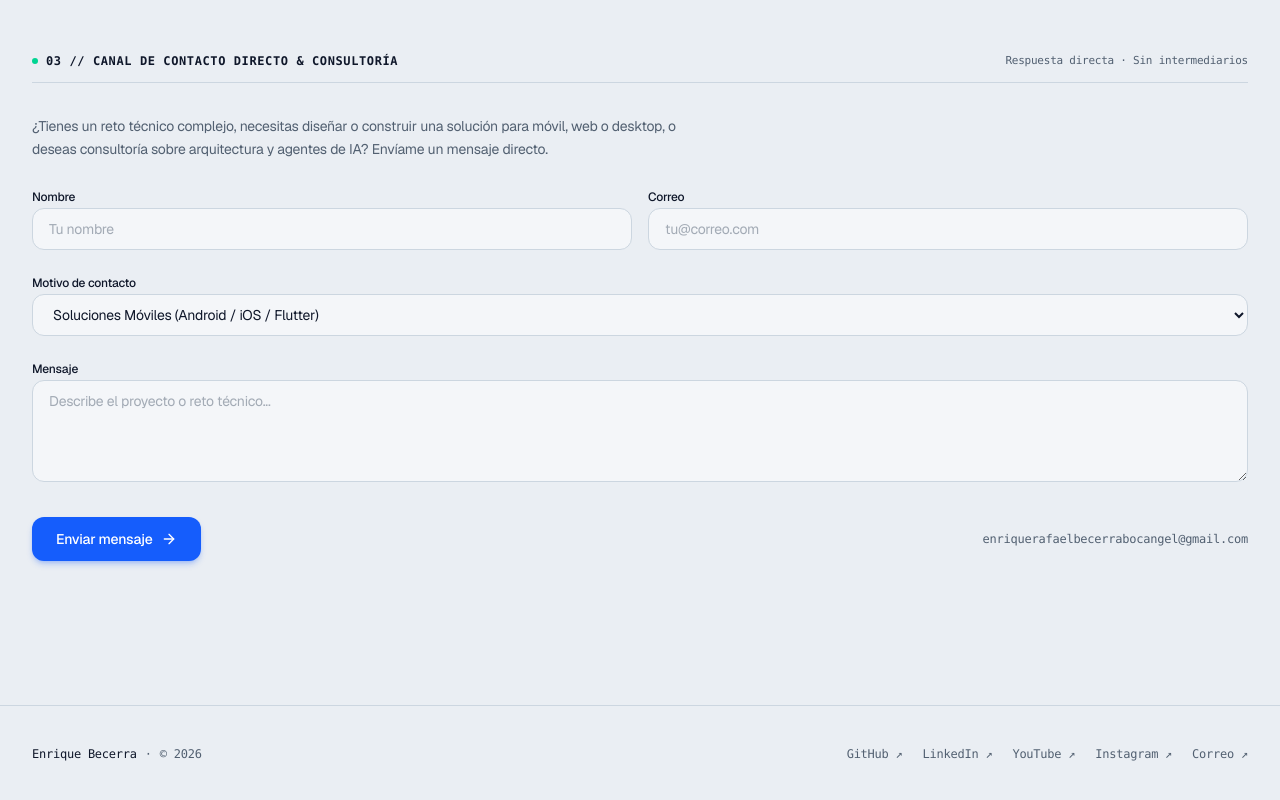
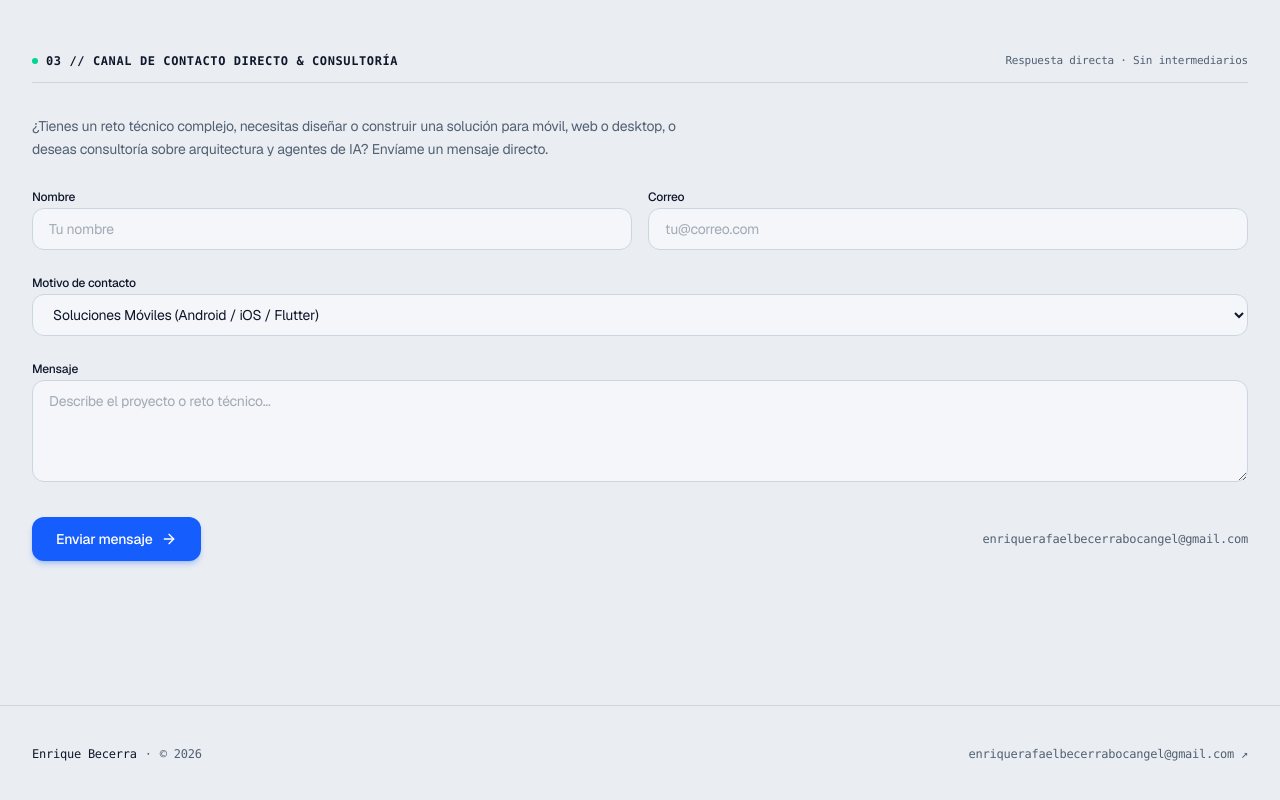
Before and after one commit to ModLovelace/modlovelace-web, a Next.js app: page / in a window 1280 px wide. Shown: the part 4295-5095 px from the top of the page. Built offline with nearby package versions, Linux system fonts and the light colour scheme.

Commit message:
refactor(footer): keep social links exclusively in header bar

```diff
--- a/src/components/layout/footer.tsx
+++ b/src/components/layout/footer.tsx
@@ -1,4 +1,3 @@
-import Link from "next/link";
 import { siteConfig } from "@/config/site";
 
 export function Footer() {
@@ -14,43 +13,11 @@ export function Footer() {
         </div>
 
         <div className="flex items-center gap-5">
-          <Link
-            href={siteConfig.links.github}
-            target="_blank"
-            rel="noreferrer"
-            className="hover:text-[var(--foreground)] transition-colors"
-          >
-            GitHub ↗
-          </Link>
-          <Link
-            href={siteConfig.links.linkedin}
-            target="_blank"
-            rel="noreferrer"
-            className="hover:text-[var(--foreground)] transition-colors"
-          >
-            LinkedIn ↗
-          </Link>
-          <Link
-            href={siteConfig.links.youtube}
-            target="_blank"
-            rel="noreferrer"
-            className="hover:text-[var(--foreground)] transition-colors"
-          >
-            YouTube ↗
-          </Link>
-          <Link
-            href={siteConfig.links.instagram}
-            target="_blank"
-            rel="noreferrer"
-            className="hover:text-[var(--foreground)] transition-colors"
-          >
-            Instagram ↗
-          </Link>
           <a
             href={`mailto:${siteConfig.email}`}
             className="hover:text-[var(--foreground)] transition-colors"
           >
-            Correo ↗
+            {siteConfig.email} ↗
           </a>
         </div>
       </div>
```
